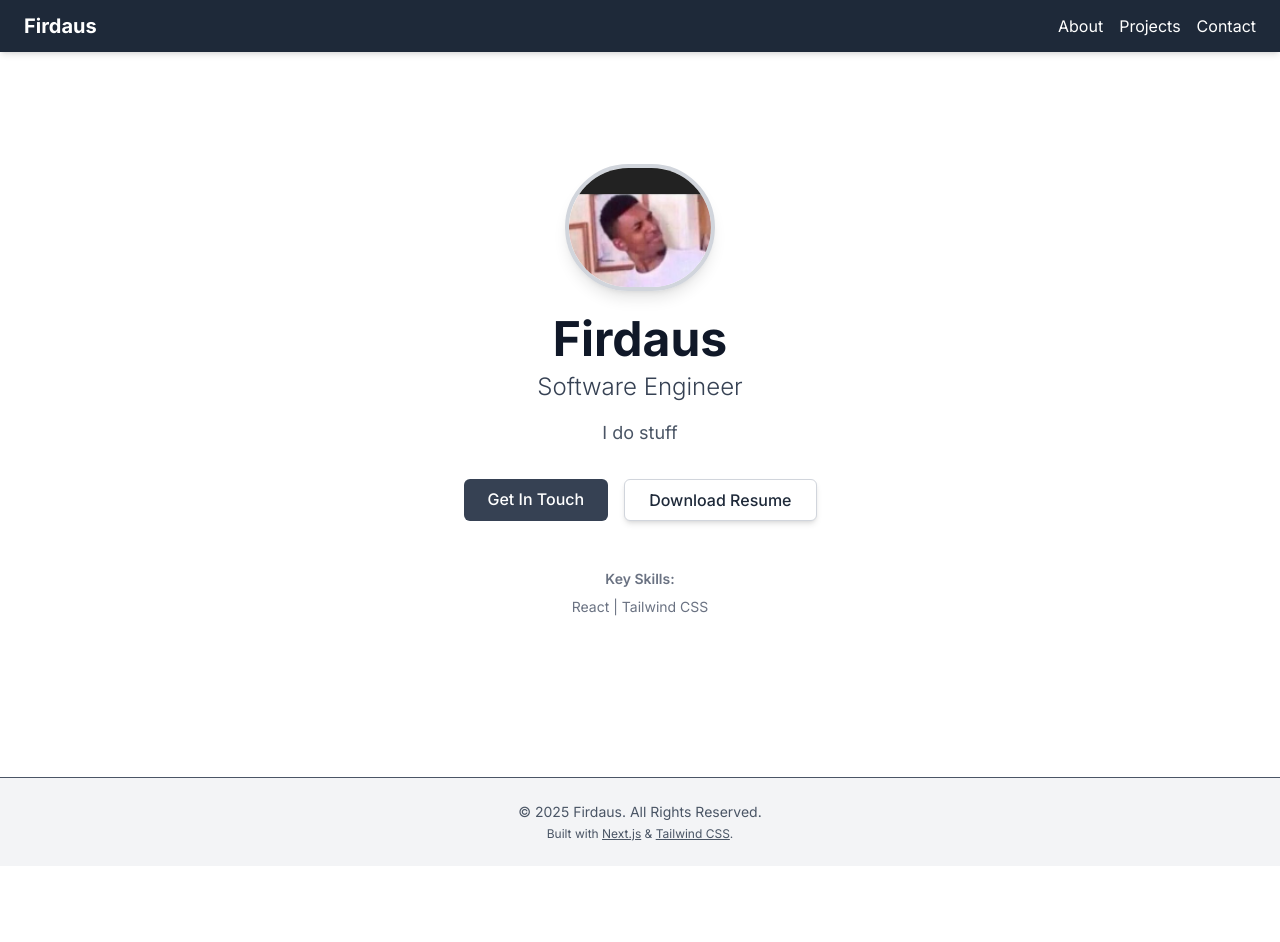
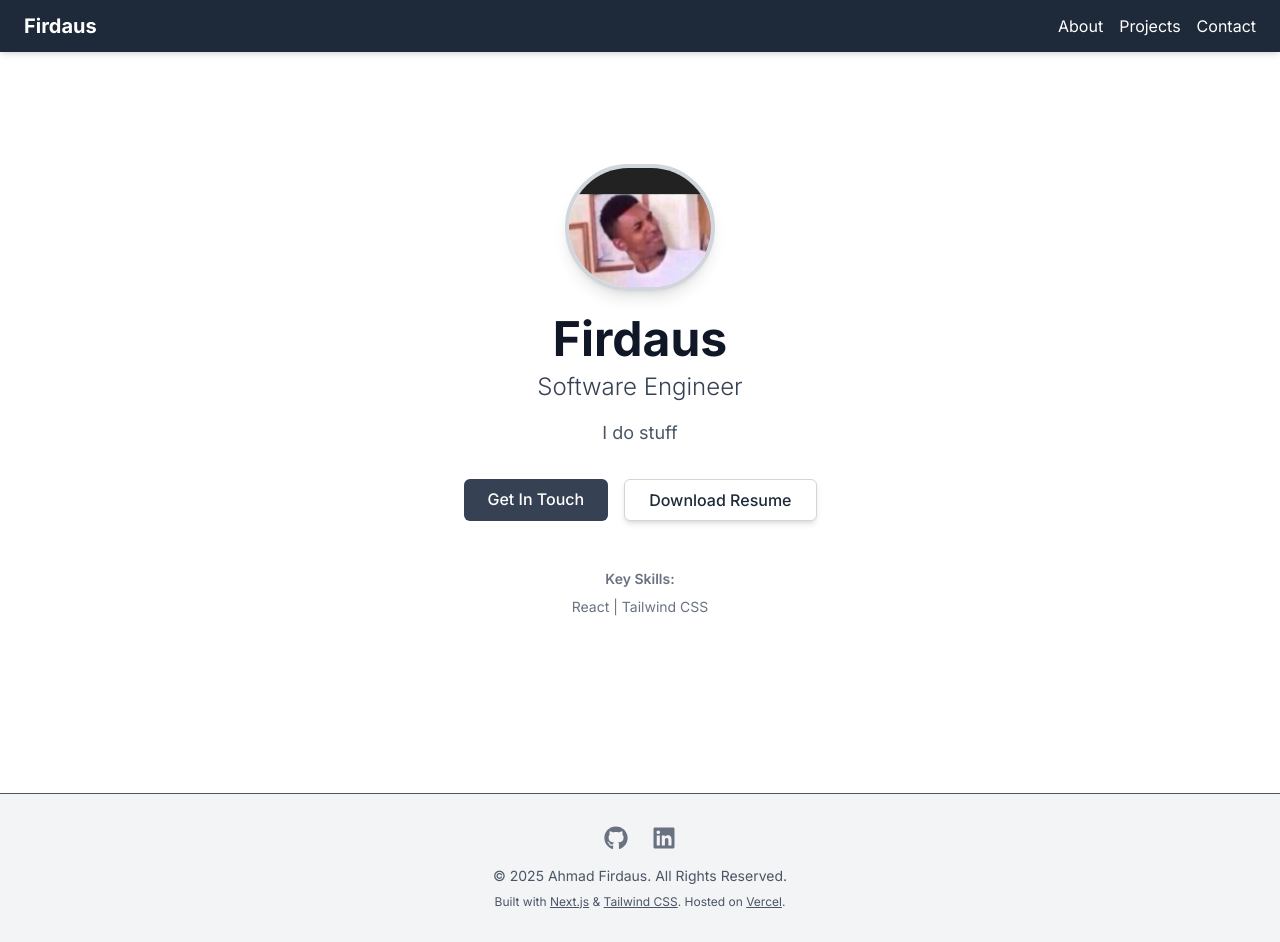
Before and after one commit to hmdfrds/my-portfolio-website, a Next.js app: page / in a window 1280 px wide. Before the commit the page ends 866 px from the top, so only its background shows below. Built offline with nearby package versions, Linux system fonts and the light colour scheme.

Commit message:
enhance footer

```diff
--- a/src/components/Footer.tsx
+++ b/src/components/Footer.tsx
@@ -1,20 +1,79 @@
+// src/components/Footer.tsx
 import React from "react";
+// Import icons from react-icons (e.g., FaGithub, FaLinkedin, FaTwitter)
+import { FaGithub, FaLinkedin } from "react-icons/fa";
 
 const Footer = () => {
-    const currentYear = new Date(). getFullYear();
+  const currentYear = new Date().getFullYear();
+  const githubUrl = "https://github.com/hmdfrds";
+  const linkedinUrl =
+    "https://www.linkedin.com/in/ahmad-firdaus-mohamad-73822920b/";
 
   return (
-        <footer className="bg-gray-100 text-gray-600 py-6 mt-12 border-t">
+    <footer className="bg-gray-100 text-gray-600 py-8 mt-16 border-t">
       <div className="container mx-auto px-6 text-center">
-                <p className="text-sm">
-                    &copy; {currentYear} Firdaus. All Rights Reserved.
+        <div className="flex justify-center space-x-6 mb-4">
+          {githubUrl && (
+            <a
+              href={githubUrl}
+              target="_blank"
+              rel="noopener noreferrer"
+              aria-label="GitHub Profile"
+              className="text-gray-500 hover:text-gray-900 transition duration-300"
+            >
+              <FaGithub size={24} />
+            </a>
+          )}
+          {linkedinUrl && (
+            <a
+              href={linkedinUrl}
+              target="_blank"
+              rel="noopener noreferrer"
+              aria-label="LinkedIn Profile" // Accessibility label
+              className="text-gray-500 hover:text-blue-700 transition duration-300"
+            >
+              <FaLinkedin size={24} /> {/* LinkedIn Icon */}
+            </a>
+          )}
+        </div>
+
+        <p className="text-sm mb-2">
+          &copy; {currentYear} Ahmad Firdaus. All Rights Reserved.
         </p>
-                <p className="text-xs mt-1">
-                    Built with <a href="https://nextjs.org/" target="_blank" rel="noopener noreferrer" className="underline hover:text-black">Next.js</a> & <a href="https://tailwindcss.com/" target="_blank" rel="noopener noreferrer" className="underline hover:text-black">Tailwind CSS</a>.
+
+        <p className="text-xs">
+          Built with{" "}
+          <a
+            href="https://nextjs.org/"
+            target="_blank"
+            rel="noopener noreferrer"
+            className="underline hover:text-black"
+          >
+            Next.js
+          </a>{" "}
+          &{" "}
+          <a
+            href="https://tailwindcss.com/"
+            target="_blank"
+            rel="noopener noreferrer"
+            className="underline hover:text-black"
+          >
+            Tailwind CSS
+          </a>
+          . Hosted on{" "}
+          <a
+            href="https://vercel.com/"
+            target="_blank"
+            rel="noopener noreferrer"
+            className="underline hover:text-black"
+          >
+            Vercel
+          </a>
+          {"."}
         </p>
       </div>
     </footer>
-    )
-}
+  );
+};
 
 export default Footer;
```
Also changed, not shown: package.json (+6 -5 lines), 1 other file (tests, documents, lock files or other folders). Lines whose indentation alone changed are shown as unchanged.
